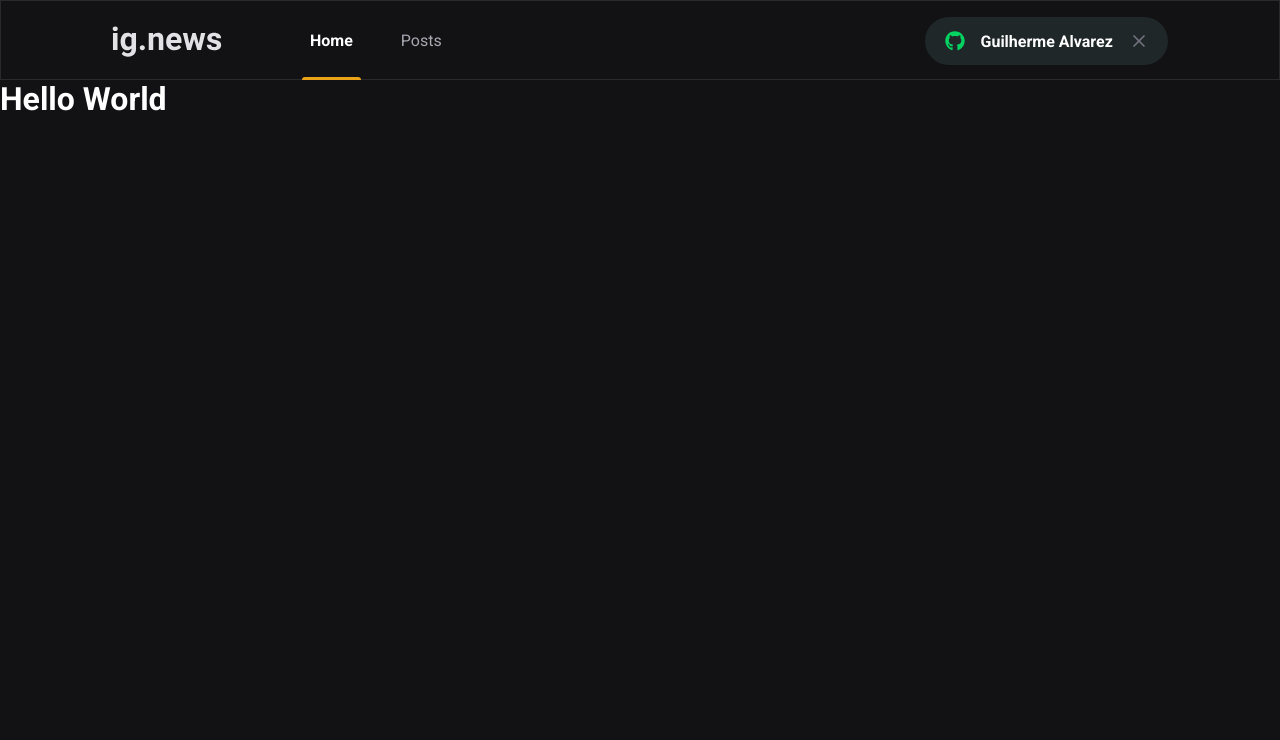
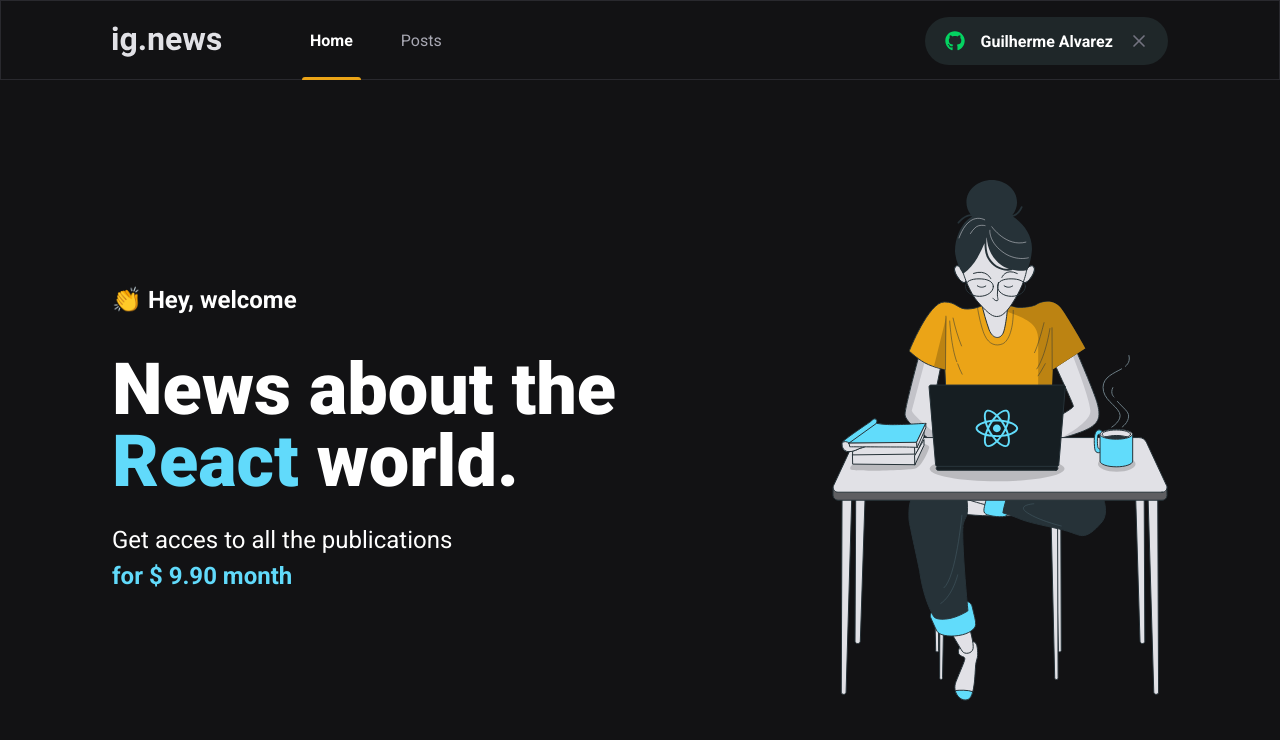
Before and after one commit to GuilhermeAlvarez-00/ig.news-ignite, a Next.js app: page / in a window 1280 px wide. Shown: the top 740 px of the page. Built offline with nearby package versions, Linux system fonts and the light colour scheme.

Commit message:
finalizando a home

```diff
--- /dev/null
+++ b/src/pages/home.module.scss
@@ -0,0 +1,40 @@
+.contentContainer {
+  width: 1120px;
+  height: calc(100vh - 5rem);
+  margin: 0 auto;
+  padding: 0 2rem;
+  display: flex;
+  align-items: center;
+  justify-content: space-between;
+}
+
+.hero {
+  max-width: 600px;
+
+  > span {
+    font-size: 1.5rem;
+    font-weight: bold;
+  }
+
+  h1 {
+    font-size: 4.5rem;
+    line-height: 4.5rem;
+    margin-top: 2.5rem;
+    font-weight: 900;
+
+    span {
+      color: var(--cyan-500);
+    }
+  }
+
+  p {
+    font-size: 1.5rem;
+    line-height: 2.25rem;
+    margin-top: 1.5rem;
+
+    span {
+      color: var(--cyan-500);
+      font-weight: bold;
+    }
+  }
+}
--- a/src/pages/index.tsx
+++ b/src/pages/index.tsx
@@ -1,4 +1,6 @@
 import Head from 'next/head'
+
+import styles from './home.module.scss'
 
 export default function Home() {
   return (
@@ -6,9 +8,18 @@
       <Head>
         <title>Início | ig.news</title>
       </Head>
-      <h1>
-        Hello World
-      </h1>
+      <main className={styles.contentContainer}>
+        <section className={styles.hero}>
+          <span>👏 Hey, welcome</span>
+          <h1>News about the <span>React</span> world.</h1>
+          <p>
+            Get acces to all the publications <br />
+            <span>for $ 9.90 month</span>
+          </p>
+        </section>
+
+        <img src="/images/avatar.svg" alt="Girl coding" />
+      </main>
     </>
   )
 }
```
